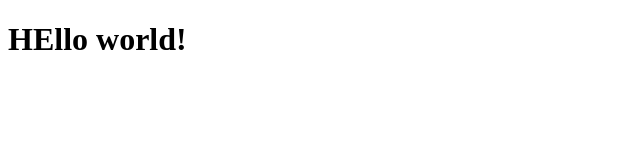
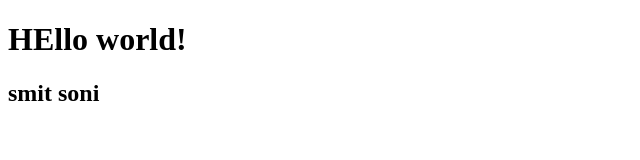
Before and after one commit to smitsoni1093/demo, a plain HTML site: page index.html in a window 1280 px wide. Shown: the whole page, without its empty margins (0-640 px from the left). Drawn offline with Linux system fonts and the light colour scheme.

Commit message:
new change

```diff
--- a/index.html
+++ b/index.html
@@ -7,5 +7,6 @@
 </head>
 <body>
     <h1>HEllo world!</h1>
+    <h2>smit soni</h2>
 </body>
 </html>
```
